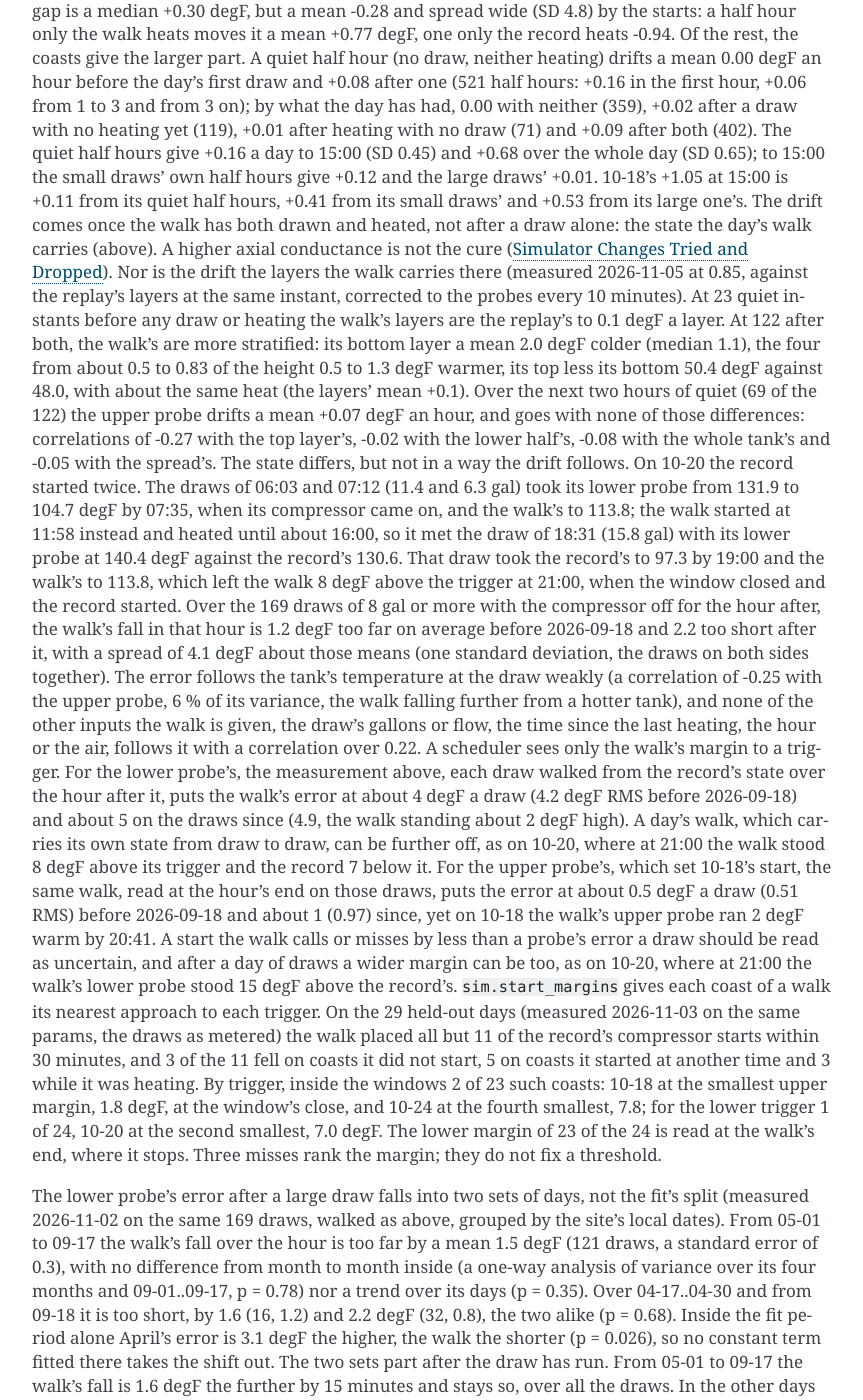
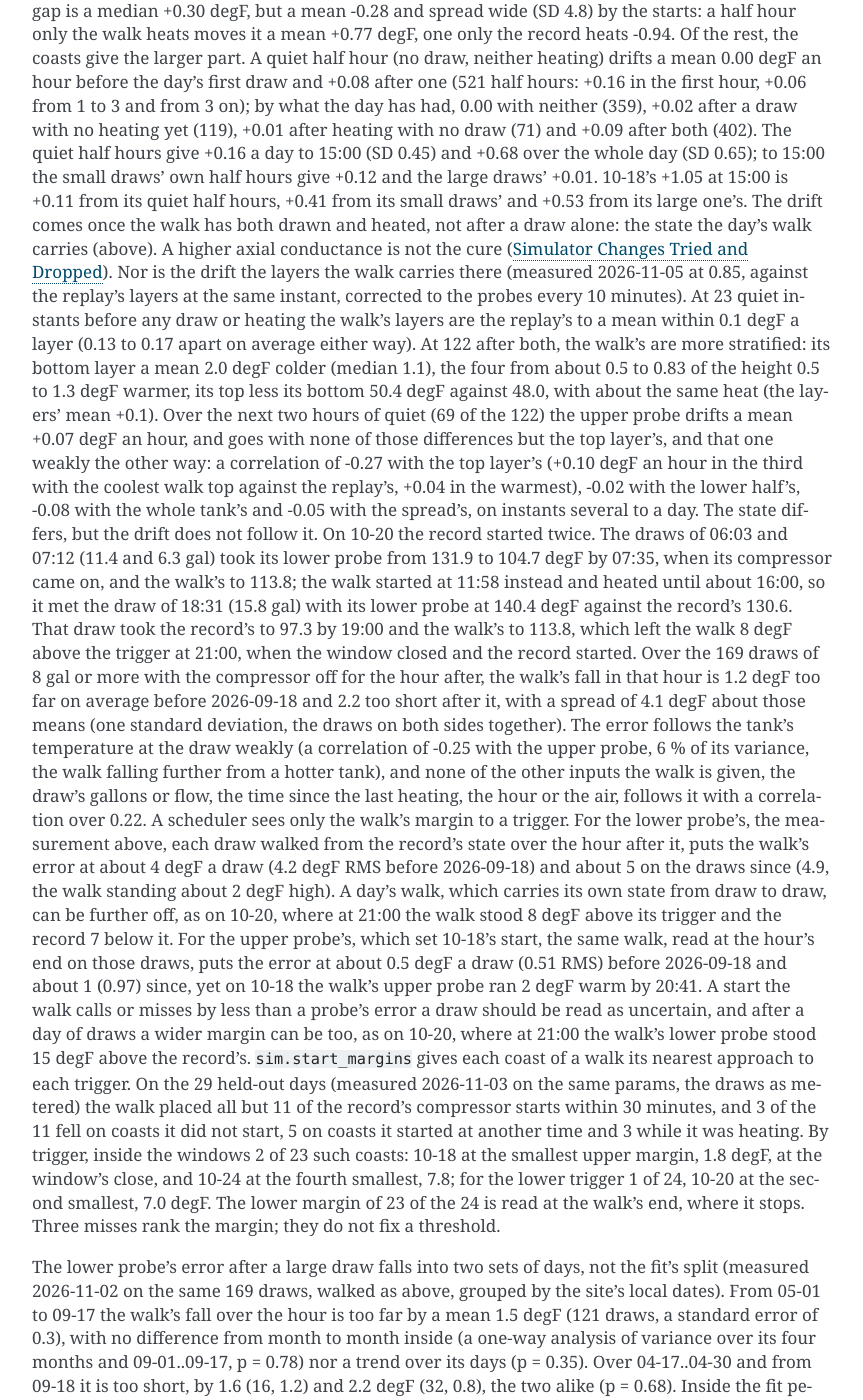
Before and after one commit to eman/nwp500-python, a Sphinx documentation site: the page built from docs/explanation/simulator.rst, in a window 1280 px wide and 1400 px high, scrolled down 14700 px. Shown: the whole window, without its empty margins (338-1201 px from the left). Built offline with Sphinx 7.4.7, drawn with Linux system fonts in a browser that asks for light colours.

Commit message:
docs(sim): the rested match as a mean; the top layer's weak opposite correlation

```diff
--- a/docs/explanation/simulator.rst
+++ b/docs/explanation/simulator.rst
@@ -852,57 +852,60 @@
 drift the layers the walk carries there (measured 2026-11-05 at 0.85,
 against the replay's layers at the same instant, corrected to the probes
 every 10 minutes). At 23 quiet instants before any draw or heating the
-walk's layers are the replay's to 0.1 degF a layer. At 122 after both,
-the walk's are more stratified: its bottom layer a mean 2.0 degF colder
-(median 1.1), the four from about 0.5 to 0.83 of the height 0.5 to 1.3
-degF warmer, its top less its bottom 50.4 degF against 48.0, with about
-the same heat (the layers' mean +0.1). Over the next two hours of quiet
-(69 of the 122) the upper probe drifts a mean +0.07 degF an hour, and
-goes with none of those differences: correlations of -0.27 with the top
-layer's, -0.02 with the lower half's, -0.08 with the whole tank's and
--0.05 with the spread's. The state differs, but not in a way the drift
-follows. On 10-20 the record started twice. The draws of 06:03 and 07:12
-(11.4 and 6.3 gal) took its lower probe from 131.9 to 104.7 degF by
-07:35, when its compressor came on, and the walk's to 113.8; the walk
-started at 11:58 instead and heated until about 16:00, so it met the
-draw of 18:31 (15.8 gal) with its lower probe at 140.4 degF against the
-record's 130.6. That draw took the record's to 97.3 by 19:00 and the
-walk's to 113.8, which left the walk 8 degF above the trigger at 21:00,
-when the window closed and the record started. Over the 169 draws of 8
-gal or more with the compressor off for the hour after, the walk's fall
-in that hour is 1.2 degF too far on average before 2026-09-18 and 2.2
-too short after it, with a spread of 4.1 degF about those means (one
-standard deviation, the draws on both sides together). The error follows
-the tank's temperature at the draw weakly (a correlation of -0.25 with
-the upper probe, 6 % of its variance, the walk falling further from a
-hotter tank), and none of the other inputs the walk is given, the draw's
-gallons or flow, the time since the last heating, the hour or the air,
-follows it with a correlation over 0.22. A scheduler sees only the
-walk's margin to a trigger. For the lower probe's, the measurement
-above, each draw walked from the record's state over the hour after it,
-puts the walk's error at about 4 degF a draw (4.2 degF RMS before
-2026-09-18) and about 5 on the draws since (4.9, the walk standing about
-2 degF high). A day's walk, which carries its own state from draw to
-draw, can be further off, as on 10-20, where at 21:00 the walk stood 8
-degF above its trigger and the record 7 below it. For the upper probe's,
-which set 10-18's start, the same walk, read at the hour's end on those
-draws, puts the error at about 0.5 degF a draw (0.51 RMS) before
-2026-09-18 and about 1 (0.97) since, yet on 10-18 the walk's upper probe
-ran 2 degF warm by 20:41. A start the walk calls or misses by less than
-a probe's error a draw should be read as uncertain, and after a day of
-draws a wider margin can be too, as on 10-20, where at 21:00 the walk's
-lower probe stood 15 degF above the record's. ``sim.start_margins``
-gives each coast of a walk its nearest approach to each trigger. On the
-29 held-out days (measured 2026-11-03 on the same params, the draws as
-metered) the walk placed all but 11 of the record's compressor starts
-within 30 minutes, and 3 of the 11 fell on coasts it did not start, 5 on
-coasts it started at another time and 3 while it was heating. By
-trigger, inside the windows 2 of 23 such coasts: 10-18 at the smallest
-upper margin, 1.8 degF, at the window's close, and 10-24 at the fourth
-smallest, 7.8; for the lower trigger 1 of 24, 10-20 at the second
-smallest, 7.0 degF. The lower margin of 23 of the 24 is read at the
-walk's end, where it stops. Three misses rank the margin; they do not
-fix a threshold.
+walk's layers are the replay's to a mean within 0.1 degF a layer (0.13
+to 0.17 apart on average either way). At 122 after both, the walk's are
+more stratified: its bottom layer a mean 2.0 degF colder (median 1.1),
+the four from about 0.5 to 0.83 of the height 0.5 to 1.3 degF warmer,
+its top less its bottom 50.4 degF against 48.0, with about the same heat
+(the layers' mean +0.1). Over the next two hours of quiet (69 of the
+122) the upper probe drifts a mean +0.07 degF an hour, and goes with
+none of those differences but the top layer's, and that one weakly the
+other way: a correlation of -0.27 with the top layer's (+0.10 degF an
+hour in the third with the coolest walk top against the replay's, +0.04
+in the warmest), -0.02 with the lower half's, -0.08 with the whole
+tank's and -0.05 with the spread's, on instants several to a day. The
+state differs, but the drift does not follow it. On 10-20 the record
+started twice. The draws of 06:03 and 07:12 (11.4 and 6.3 gal) took its
+lower probe from 131.9 to 104.7 degF by 07:35, when its compressor came
+on, and the walk's to 113.8; the walk started at 11:58 instead and
+heated until about 16:00, so it met the draw of 18:31 (15.8 gal) with
+its lower probe at 140.4 degF against the record's 130.6. That draw took
+the record's to 97.3 by 19:00 and the walk's to 113.8, which left the
+walk 8 degF above the trigger at 21:00, when the window closed and the
+record started. Over the 169 draws of 8 gal or more with the compressor
+off for the hour after, the walk's fall in that hour is 1.2 degF too far
+on average before 2026-09-18 and 2.2 too short after it, with a spread
+of 4.1 degF about those means (one standard deviation, the draws on both
+sides together). The error follows the tank's temperature at the draw
+weakly (a correlation of -0.25 with the upper probe, 6 % of its
+variance, the walk falling further from a hotter tank), and none of the
+other inputs the walk is given, the draw's gallons or flow, the time
+since the last heating, the hour or the air, follows it with a
+correlation over 0.22. A scheduler sees only the walk's margin to a
+trigger. For the lower probe's, the measurement above, each draw walked
+from the record's state over the hour after it, puts the walk's error at
+about 4 degF a draw (4.2 degF RMS before 2026-09-18) and about 5 on the
+draws since (4.9, the walk standing about 2 degF high). A day's walk,
+which carries its own state from draw to draw, can be further off, as on
+10-20, where at 21:00 the walk stood 8 degF above its trigger and the
+record 7 below it. For the upper probe's, which set 10-18's start, the
+same walk, read at the hour's end on those draws, puts the error at
+about 0.5 degF a draw (0.51 RMS) before 2026-09-18 and about 1 (0.97)
+since, yet on 10-18 the walk's upper probe ran 2 degF warm by 20:41. A
+start the walk calls or misses by less than a probe's error a draw
+should be read as uncertain, and after a day of draws a wider margin can
+be too, as on 10-20, where at 21:00 the walk's lower probe stood 15 degF
+above the record's. ``sim.start_margins`` gives each coast of a walk its
+nearest approach to each trigger. On the 29 held-out days (measured
+2026-11-03 on the same params, the draws as metered) the walk placed all
+but 11 of the record's compressor starts within 30 minutes, and 3 of the
+11 fell on coasts it did not start, 5 on coasts it started at another
+time and 3 while it was heating. By trigger, inside the windows 2 of 23
+such coasts: 10-18 at the smallest upper margin, 1.8 degF, at the
+window's close, and 10-24 at the fourth smallest, 7.8; for the lower
+trigger 1 of 24, 10-20 at the second smallest, 7.0 degF. The lower
+margin of 23 of the 24 is read at the walk's end, where it stops. Three
+misses rank the margin; they do not fix a threshold.
 
 The lower probe's error after a large draw falls into two sets of days,
 not the fit's split (measured 2026-11-02 on the same 169 draws, walked
```
